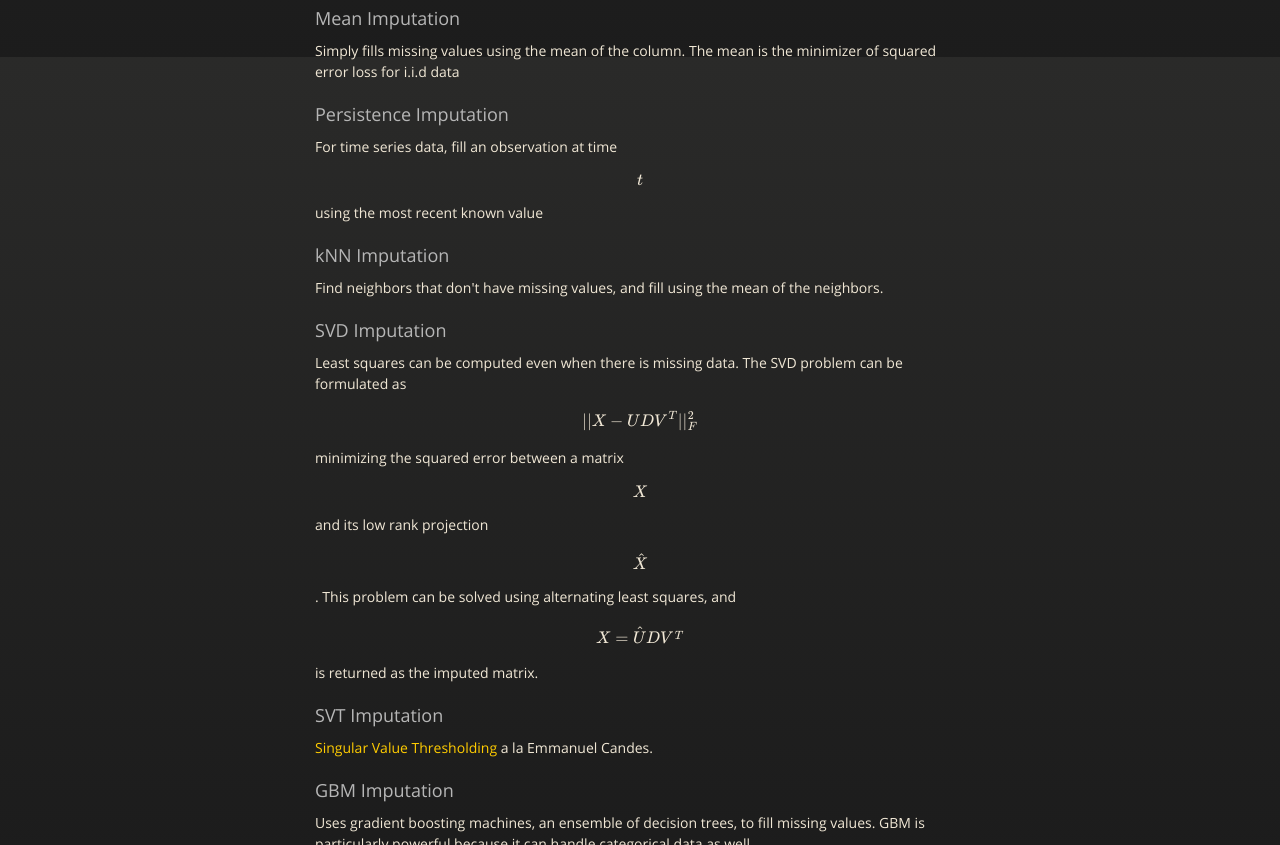
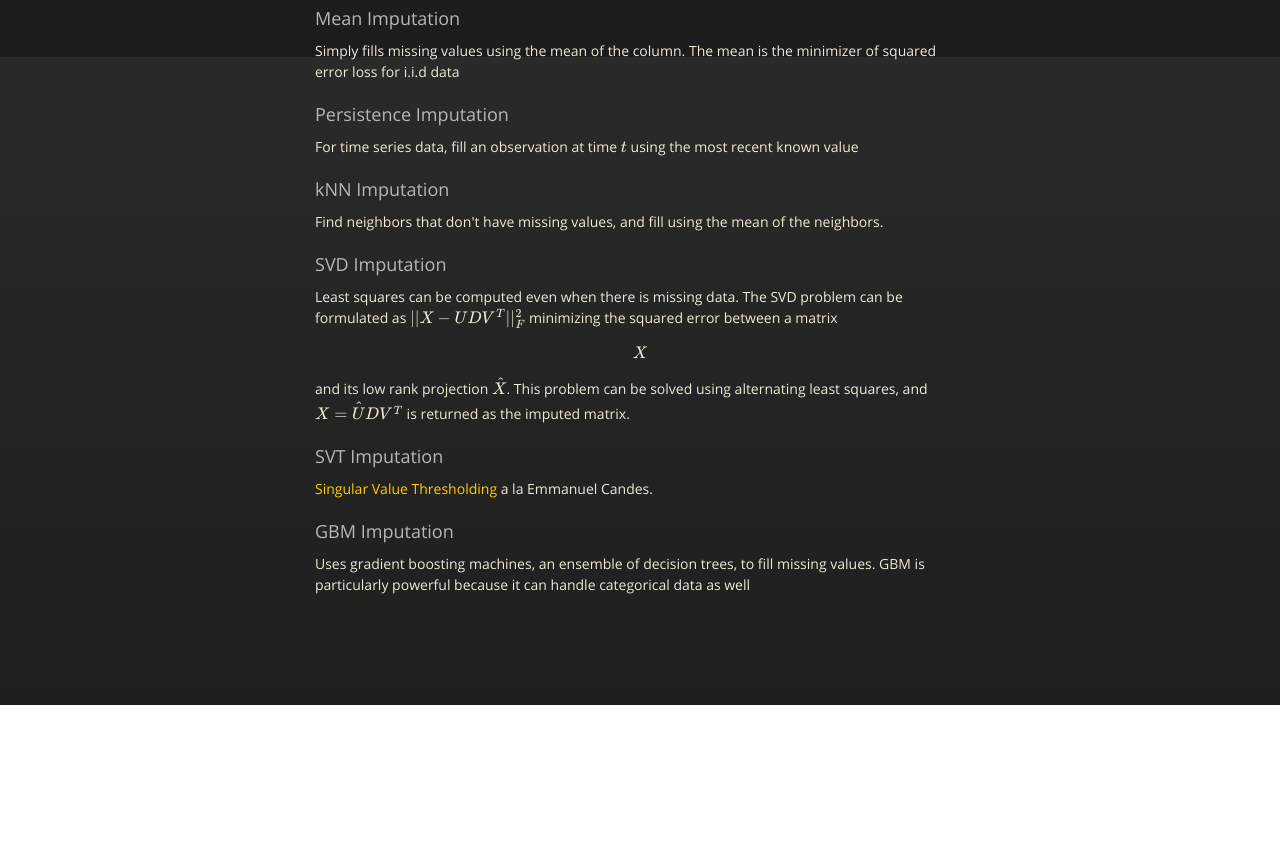
Before and after one commit to jeffwong/imputation, a plain HTML site: page index.html in a window 1280 px wide. Shown: the part 743-1588 px from the top of the page. After the commit the page ends 1448 px from the top, so only its background shows below. Drawn offline with nearby package versions, Linux system fonts and the light colour scheme; some packages are replaced by stand-ins of ours.

Commit message:
Change latex to inline

```diff
--- a/index.html
+++ b/index.html
@@ -67,7 +67,7 @@ SVDImpute(x, k)
 
 <h3>Persistence Imputation</h3>
 
-<p>For time series data, fill an observation at time \[t\] using the most recent known value</p>
+<p>For time series data, fill an observation at time \(t\) using the most recent known value</p>
 
 <h3>kNN Imputation</h3>
 
@@ -76,9 +76,9 @@ SVDImpute(x, k)
 <h3>SVD Imputation</h3>
 
 <p>Least squares can be computed even when there is missing data.  The SVD problem can be formulated as
-\[ \DeclareMathOperator*{\argmin}{arg\,min} ||X - UDV^T||_F^2 \]
-minimizing the squared error between a matrix \[X\] and its low rank projection \[\hat{X}\].
-This problem can be solved using alternating least squares, and \[\hat{X = UDV^T}\] is returned as the imputed matrix.</p>
+\( \DeclareMathOperator*{\argmin}{arg\,min} ||X - UDV^T||_F^2 \)
+minimizing the squared error between a matrix \[X\] and its low rank projection \(\hat{X}\).
+This problem can be solved using alternating least squares, and \(\hat{X = UDV^T}\) is returned as the imputed matrix.</p>
 
 <h3>SVT Imputation</h3>
 
```
